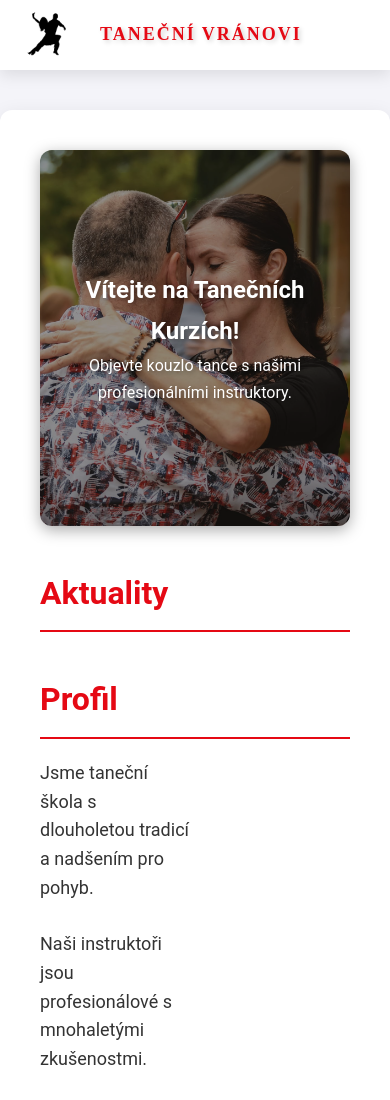
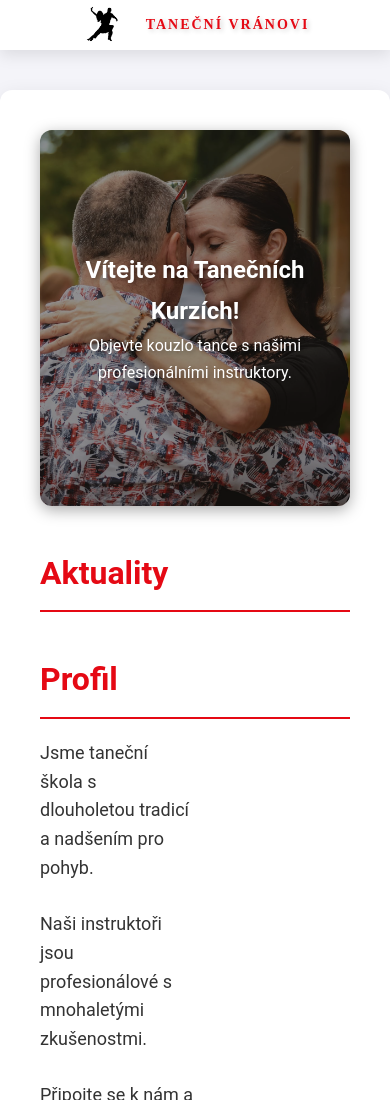
Before and after one commit to adam-vrana/tanecniskola, a plain HTML site: page index.html in a window 390 px wide. Shown: the top 1100 px of the page. Drawn offline with Linux system fonts and the light colour scheme.

Commit message:
Changes to be committed: 	modified:   style.css

```diff
--- a/style.css
+++ b/style.css
@@ -364,24 +364,30 @@ footer p {
     }
 
     /* Reduce header height */
+    /* Reduce header height */
     header {
-        padding: 10px 20px; /* Decrease padding to reduce height */
+        padding: 5px 10px; /* Minimize padding */
+        display: flex;
+        align-items: center; /* Align content vertically */
+        justify-content: center; /* Center content horizontally */
+        height: auto; /* Allow flexible height */
     }
 
     .logo-container {
         display: flex;
         align-items: center;
-        gap: 10px; /* Reduce space between logo and text */
+        gap: 5px; /* Reduce spacing between logo and text */
     }
 
     .logo-container img {
-        width: 50px; /* Reduce logo size */
-        height: 50px;
+        width: 40px; /* Make logo smaller */
+        height: 40px;
     }
 
     .logo-container h1 {
-        font-size: 18px; /* Decrease text size */
-        line-height: 1.2; /* Adjust line spacing for compact look */
+        font-size: 14px; /* Further decrease font size */
+        line-height: 1.1; /* Compact spacing */
+        margin: 0; /* Remove any default margins */
     }
 }
 
```
